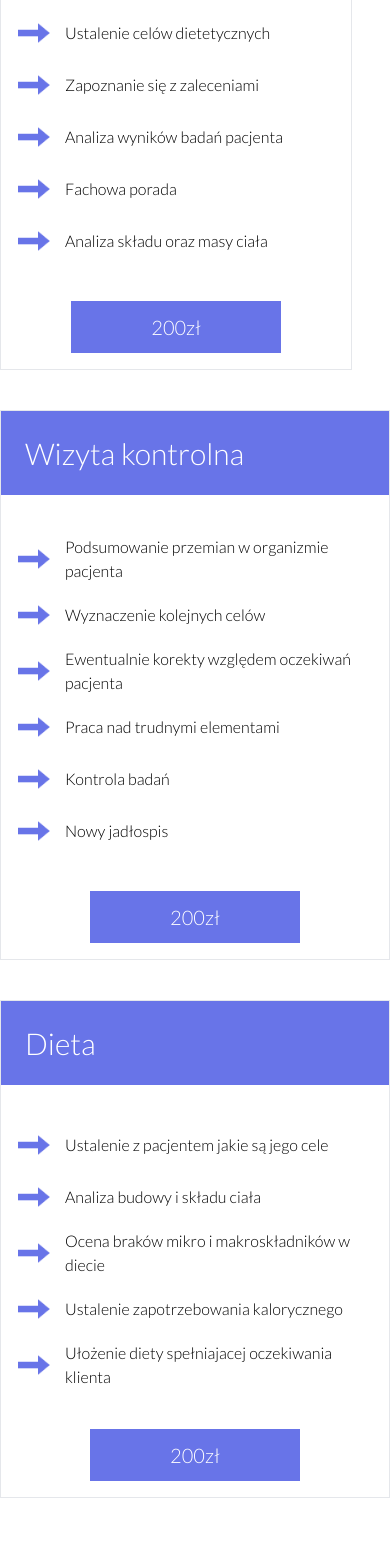
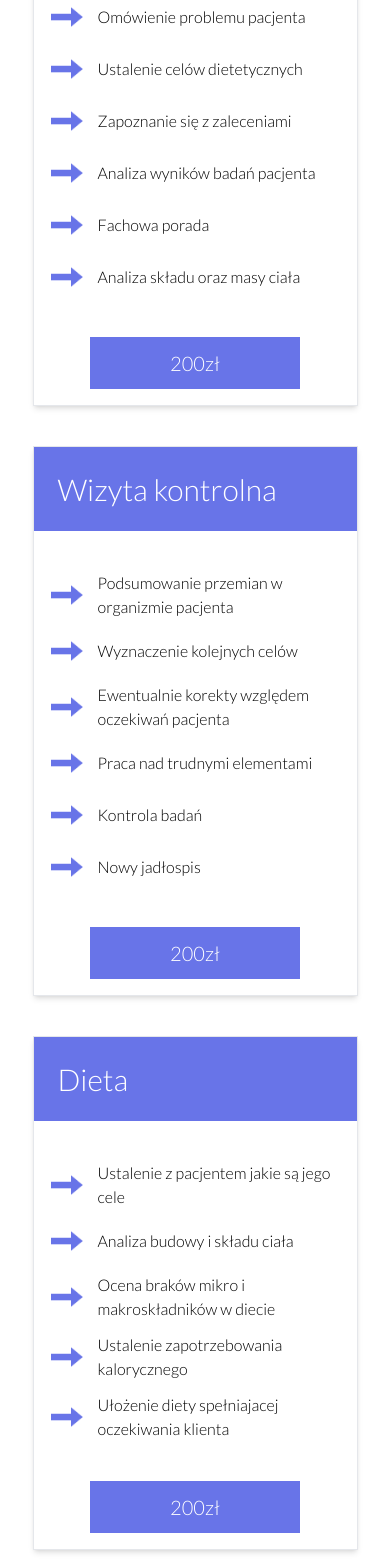
Before and after one commit to rajmanski/alleDiet, a Next.js app in the folder allediet/: page /cennik in a window 390 px wide. Shown: the part 432-1997 px from the top of the page. Built offline with nearby package versions, Linux system fonts and the light colour scheme; a web font is replaced by a local one.

Commit message:
pricelist styling with responsivness

```diff
--- a/allediet/pages/cennik.js
+++ b/allediet/pages/cennik.js
@@ -7,8 +7,8 @@ export default function PriceList() {
             <Navbar/>
             <section id="pricelist" className="flex flex-col max-w-7xl items-center justify-center mx-auto mt-32 mb-20 font-lato font-thin">
                 <h1 className="text-6xl text-violet mb-20 ">Cennik</h1>
-                <div id="pricelistWrapper" className="flex flex-wrap flex-row gap-10">
-                    <div id="box" className="flex flex-col justify-between gap-10 border">
+                <div id="pricelistWrapper" className="flex flex-wrap flex-row justify-center gap-10">
+                    <div id="box" className="flex flex-col justify-between gap-10 border w-3/12 lg:w-4/6 md:w-5/6 shadow-md">
                         <div id="titleWrapper">
                             <h1 id="title" className="text-3xl text-violet bg-violet text-white p-6">Konsultacja dietetyczna</h1>
                         </div>
@@ -40,7 +40,7 @@ export default function PriceList() {
                         </div>
                         <p id="price" className="text-center flex justify-center"><span className="text-white bg-violet text-center py-3 px-20 mb-4 text-xl">200zł</span></p>
                     </div>
-                    <div id="box" className="flex flex-col justify-between gap-10 border">
+                    <div id="box" className="flex flex-col justify-between gap-10 border shadow-md w-3/12 lg:w-4/6 md:w-5/6">
                         <div id="titleWrapper">
                             <h1 id="title" className="text-3xl text-violet bg-violet text-white p-6">Wizyta kontrolna</h1>
                         </div>
@@ -72,7 +72,7 @@ export default function PriceList() {
                         </div>
                         <p id="price" className="text-center flex justify-center"><span className="text-white bg-violet text-center py-3 px-20 mb-4 text-xl">200zł</span></p>
                     </div>
-                    <div id="box" className="flex flex-col justify-between gap-10 border">
+                    <div id="box" className="flex flex-col justify-between gap-10 border shadow-md w-3/12 lg:w-4/6 md:w-5/6">
                         <div id="titleWrapper">
                             <h1 id="title" className="text-3xl text-violet bg-violet text-white p-6">Dieta</h1>
                         </div>
```
